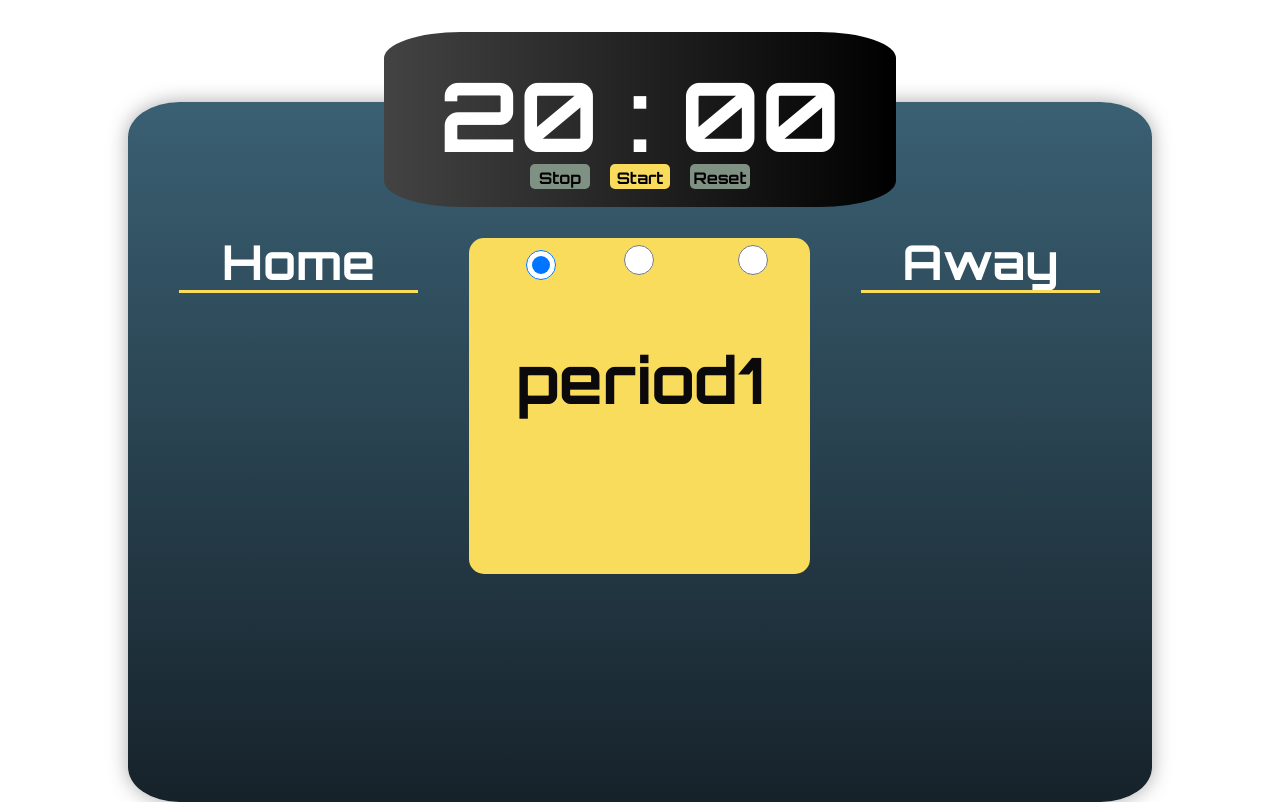
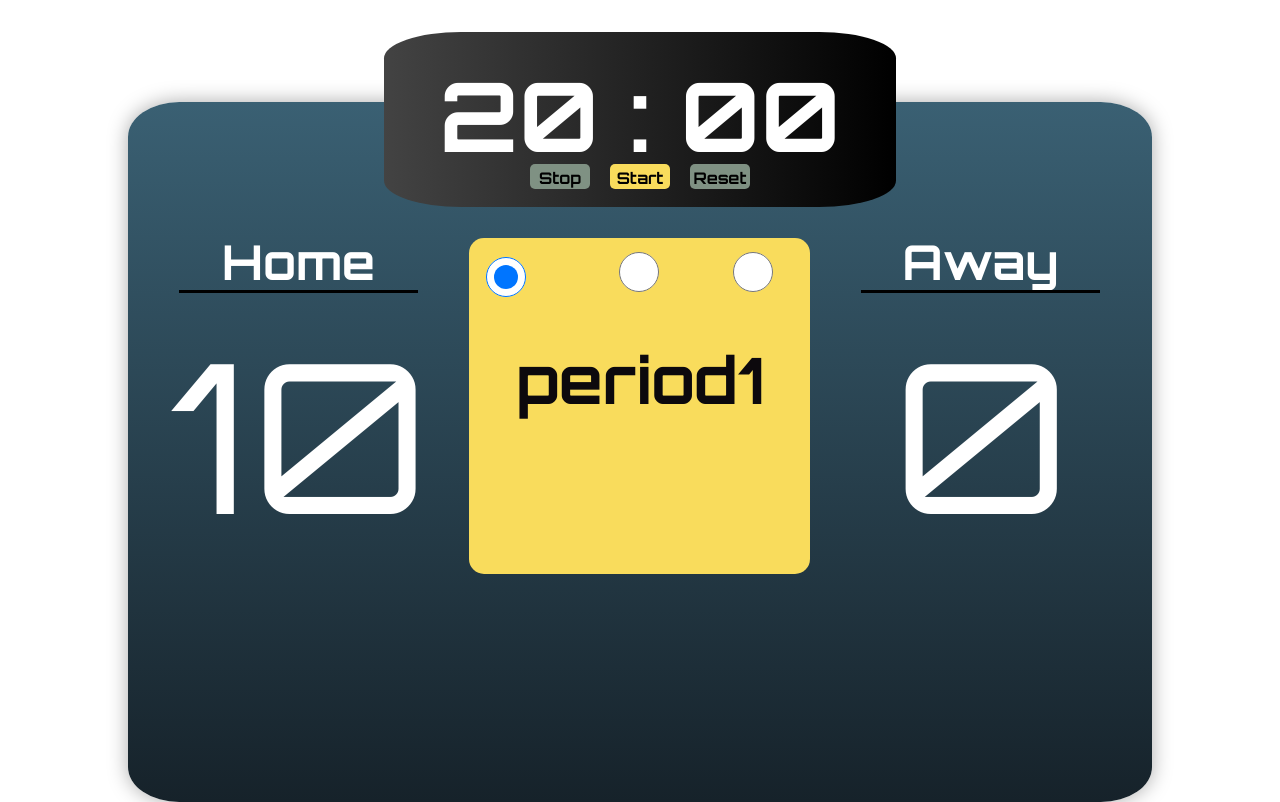
Before and after one commit to yohanpro/hockeyscoreboard, a React (Create React App) app: page / in a window 1280 px wide. Built offline with nearby package versions, Linux system fonts and the light colour scheme.

Commit message:
teamscore prop 추가

```diff
--- a/src/components/Layout/Layout.js
+++ b/src/components/Layout/Layout.js
@@ -11,6 +11,8 @@ class Layout extends Component {
     isPeriodChanged: false,
     teamName1: 'Home',
     teamName2: 'Away',
+    teamScore1: 10,
+    teamScore2: 0,
   };
   render() {
     return (
@@ -20,9 +22,15 @@ class Layout extends Component {
         </div>
         <div className="padding" />
         <div className="Scoreboard_main">
-          <TeamScore teamName={this.state.teamName1} />
+          <TeamScore
+            teamName={this.state.teamName1}
+            teamScore1={this.state.teamScore1}
+          />
           <Period />
-          <TeamScore teamName={this.state.teamName2} />
+          <TeamScore
+            teamName={this.state.teamName2}
+            teamScore1={this.state.teamScore2}
+          />
         </div>
       </Aux>
     );
--- a/src/components/TeamScore/TeamScore.js
+++ b/src/components/TeamScore/TeamScore.js
@@ -3,10 +3,11 @@ import '../../styles/_ScoarBoard_main.scss';
 class TeamScore extends Component {
   constructor(props) {
     super(props);
+    this.state = {};
   }
 
   render() {
-    const { teamName } = this.props;
+    const { teamName, teamScore1, teamScore2 } = this.props;
     return (
       <div className="Score">
         <div className="Score__teamName">
@@ -18,6 +19,9 @@ class TeamScore extends Component {
             value={teamName}
           />
         </div>
+        <div className="Score__team">
+          <p>{teamScore1}</p>
+        </div>
       </div>
     );
   }
--- a/src/components/Timer/Timer.js
+++ b/src/components/Timer/Timer.js
@@ -47,8 +47,9 @@ class Timer extends Component {
     this.secondsRemaining--;
   }
   startCountDown() {
-    const { isStoped, isReseted } = this.state;
+    const { isStoped, isReseted, minute } = this.state;
     // 만약 stop을 누른 이후 시작을 누르게 되면 minute * 시간이 되어버리므로  분이 00으로 리셋된다. 따라서 state에 추가로 isstoped를 true로 바꾸어줌
+
     if (isStoped) {
       this.setState({
         isStoped: false,
@@ -63,7 +64,7 @@ class Timer extends Component {
       return;
     }
     this.intervalHandle = setInterval(this.tick, 1000);
-    const minute = this.state.minute;
+
     this.secondsRemaining = minute * 60;
     this.setState({
       isStarted: true,
--- a/src/styles/_Periods.scss
+++ b/src/styles/_Periods.scss
@@ -20,21 +20,28 @@
     }
   }
   &__radio__container {
-    width: 100%;
+    width: 90%;
     height: 20%;
     position: relative;
     display: flex;
     flex-direction: row;
-    justify-content: center;
+    justify-content: space-between;
+    align-items: stretch;
+    margin: 0 auto;
     & > .PeriodCheck {
-      width: 33%;
+      width: 80px;
       height: 100%;
       text-align: center;
       display: block;
-      margin: 2% auto 0;
+      position: relative;
+      align-self: center;
       & input {
-        width: 70px;
-        height: 30px;
+        width: 50%;
+        height: 50px;
+        position: absolute;
+        top: 50%;
+        left: 50%;
+        transform: translate(-50%, -50%);
       }
     }
   }
--- a/src/styles/_ScoarBoard_main.scss
+++ b/src/styles/_ScoarBoard_main.scss
@@ -26,7 +26,7 @@ $color-active: #7f9183;
   padding-bottom: 5px;
   display: block;
   background: none;
-  border-bottom: 3px solid $color-ready;
+  border-bottom: 3px solid black;
   border-top: none;
   border-left: none;
   border-right: none;
@@ -37,3 +37,17 @@ $color-active: #7f9183;
   font-weight: bolder;
   color: #fff;
 }
+.Score__team {
+  font-size: 13rem;
+  width: 100%;
+  height: 80%;
+  color: white;
+  font-family: "Orbitron", sans-serif;
+  text-align: center;
+  line-height: 260px;
+  & > p {
+    width: 100%;
+    height: 30%;
+    vertical-align: middle;
+  }
+}
```
